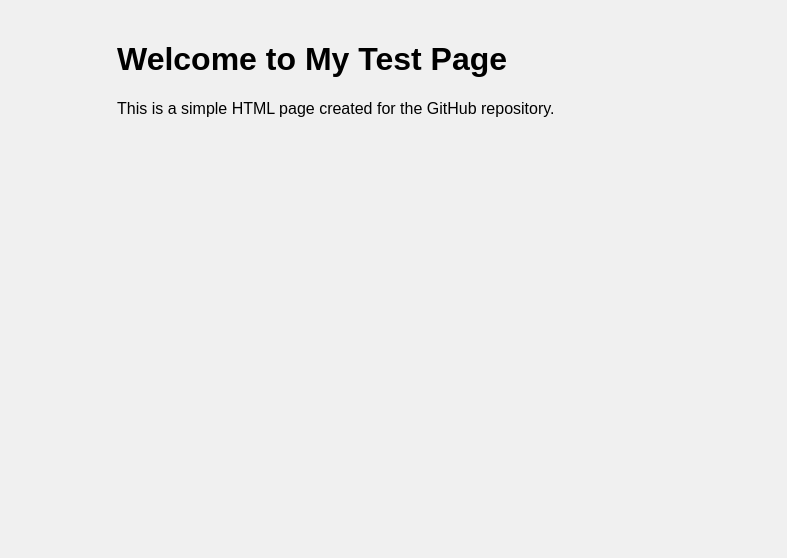
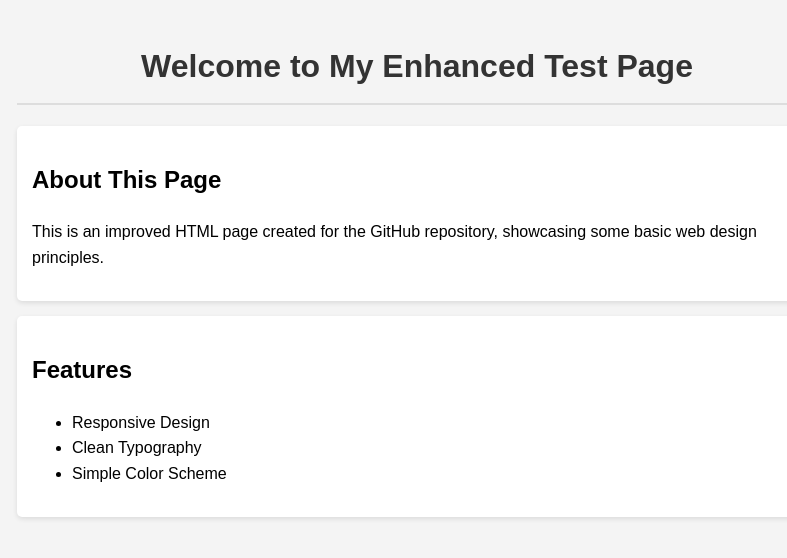
Before and after one commit to ohteckwee/new-teckwee-test, a plain HTML site: page index.html in a window 1280 px wide. Shown: the whole page, without its empty margins (223-1010 px from the left). Drawn offline with Linux system fonts and the light colour scheme.

Commit message:
Add more content and improve styling

```diff
--- a/index.html
+++ b/index.html
@@ -2,19 +2,46 @@
 <html lang="en">
 <head>
     <meta charset="UTF-8">
-    <title>Test Page</title>
+    <title>Enhanced Test Page</title>
     <style>
         body {
             font-family: Arial, sans-serif;
-            max-width: 600px;
+            max-width: 800px;
             margin: 0 auto;
             padding: 20px;
-            background-color: #f0f0f0;
+            background-color: #f4f4f4;
+            line-height: 1.6;
+        }
+        h1 {
+            color: #333;
+            text-align: center;
+            border-bottom: 2px solid #ddd;
+            padding-bottom: 10px;
+        }
+        .section {
+            background-color: white;
+            margin: 15px 0;
+            padding: 15px;
+            border-radius: 5px;
+            box-shadow: 0 2px 5px rgba(0,0,0,0.1);
         }
     </style>
 </head>
 <body>
-    <h1>Welcome to My Test Page</h1>
-    <p>This is a simple HTML page created for the GitHub repository.</p>
+    <h1>Welcome to My Enhanced Test Page</h1>
+
+    <div class="section">
+        <h2>About This Page</h2>
+        <p>This is an improved HTML page created for the GitHub repository, showcasing some basic web design principles.</p>
+    </div>
+
+    <div class="section">
+        <h2>Features</h2>
+        <ul>
+            <li>Responsive Design</li>
+            <li>Clean Typography</li>
+            <li>Simple Color Scheme</li>
+        </ul>
+    </div>
 </body>
 </html>
```
